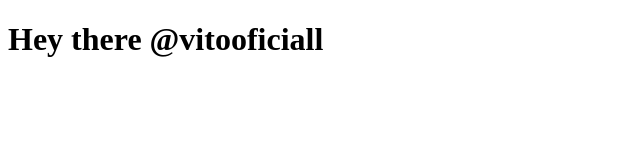
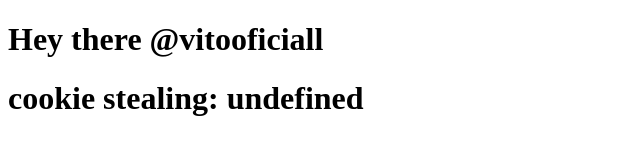
Before and after one commit to vitooficiall/poc.github.io, a plain HTML site: page index.html in a window 1280 px wide. Shown: the whole page, without its empty margins (0-640 px from the left). Drawn offline with Linux system fonts and the light colour scheme.

Commit message:
Update index.html

```diff
--- a/index.html
+++ b/index.html
@@ -1,6 +1,22 @@
 <!DOCTYPE html>
 <html>
+<head>
+	<meta charset="utf-8">
+	<meta name="viewport" content="width=device-width, initial-scale=1">
+	<title>Account takover</title>
+</head>
 <body>
-<h1>Hey there @vitooficiall</h1>
+	<h1>Hey there @vitooficiall</h1>
+   <div id="container">
+   </div>
+   <script>
+   		var queryString = window.location.href
+   		const urlParams = queryString.split(";")
+    	var tag = document.createElement("h1");
+    	var text = document.createTextNode(`cookie stealing: ${urlParams[1]}`);
+    	tag.appendChild(text);
+    	var element = document.getElementById("container");
+    	element.appendChild(tag);
+   </script>
 </body>
 </html>
```
